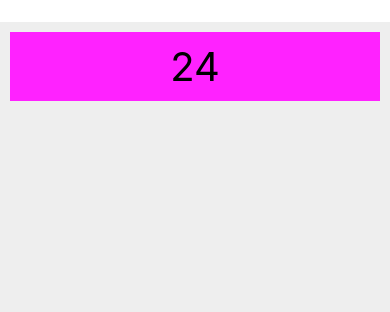
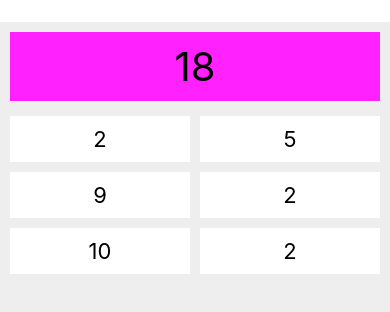
Before and after one commit to psollars/native-target-sum-game, a React Native app: screen / in a window 390 px wide. Shown: the top 312 px of the page. Built offline with nearby package versions, Linux system fonts and the light colour scheme.

Commit message:
rendering random numbers

```diff
--- a/App.js
+++ b/App.js
@@ -1,10 +1,10 @@
 import React, { Component } from 'react';
-import Game from './src/components/Game';
+import Main from './src/components/Main';
 
 export default class App extends Component {
   render() {
     return (
-      <Game />
+      <Main />
     );
   }
 }
--- a/src/components/Game.js
+++ b/src/components/Game.js
@@ -1,16 +1,34 @@
 import React from 'react';
+import PropTypes from 'prop-types';
 import { StyleSheet, Dimensions, Text, View } from 'react-native';
 
 export default class Game extends React.Component {
-  target = 10 + Math.floor(40 * Math.random());
   render() {
     return (
       <View style={styles.container}>
         <Text style={styles.target}>{this.target}</Text>
+        <View style={styles.numberContainer}>
+          {this.randomNumbers.map((randomNumber, index) =>
+            (<Text style={styles.number} key={index}>{randomNumber}</Text>)
+          )}
+        </View>
       </View>
     );
   }
-}
+
+  static propTypes = {
+    guessButtonCount: PropTypes.number.isRequired
+  };
+
+  randomNumbers = Array
+    .from({ length: this.props.guessButtonCount })
+    .map(() => 1 + Math.floor(10 * Math.random()));
+
+  target = this.randomNumbers
+    .slice(0, this.props.guessButtonCount - 2)
+    .reduce((accumulator, currentElement) => accumulator + currentElement, 0);
+
+} // end of component
 
 const styles = StyleSheet.create({
   container: {
@@ -26,5 +44,19 @@ const styles = StyleSheet.create({
     fontSize: 40,
     textAlign: 'center',
     backgroundColor: '#ff22ff'
+  },
+  numberContainer: {
+    flexDirection: 'row',
+    flexWrap: 'wrap',
+    alignItems: 'center',
+    justifyContent: 'center',
+  },
+  number: {
+    padding: 10,
+    margin: 5,
+    textAlign: 'center',
+    width: (Dimensions.get('window').width/2)-15,
+    backgroundColor: '#fff',
+    fontSize: 22
   }
 });
--- /dev/null
+++ b/src/components/Main.js
@@ -0,0 +1,10 @@
+import React, { Component } from 'react';
+import Game from './Game';
+
+export default class Main extends Component {
+  render() {
+    return (
+      <Game guessButtonCount={6}/>
+    );
+  }
+}
```
